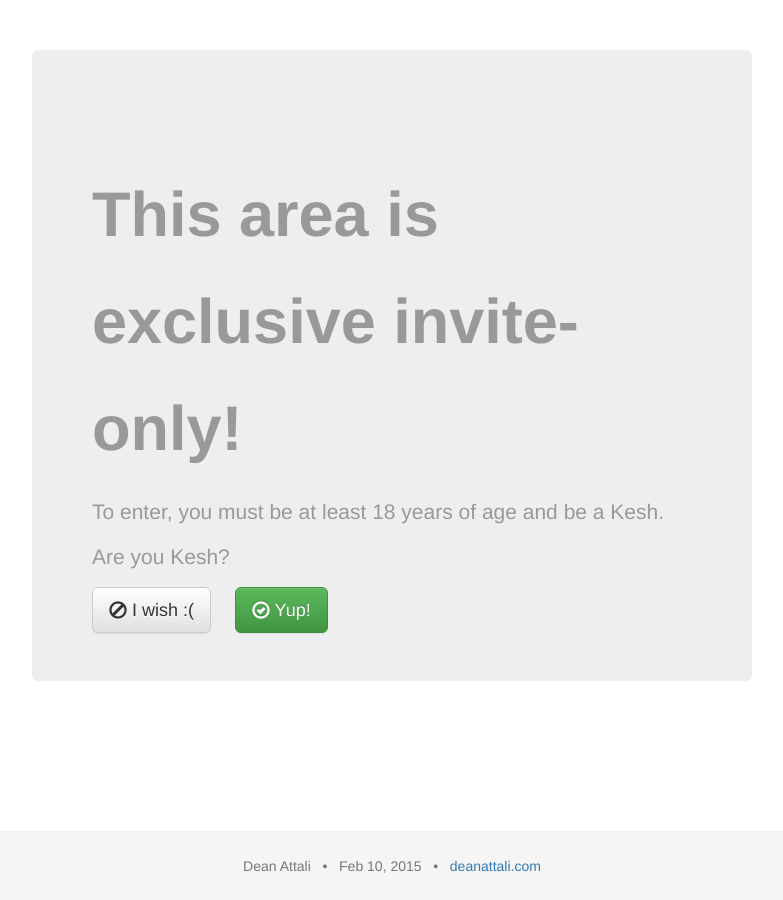
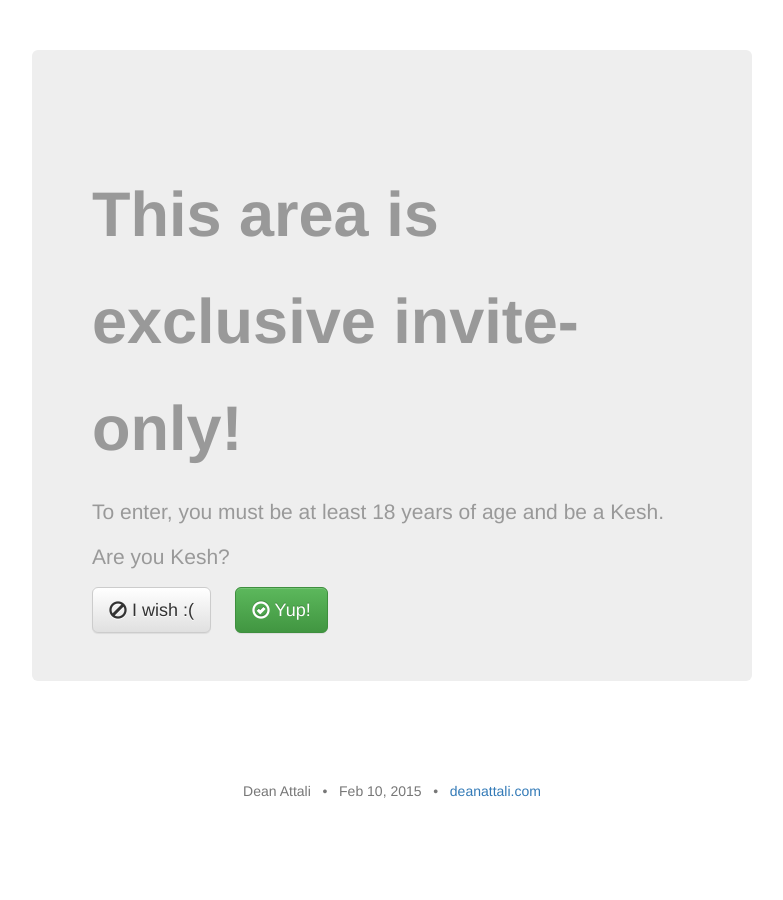
Before and after one commit to daattali/daattali.github.io, a Jekyll site: the page built from kesh.html, in a window 1280 px wide. Shown: the whole page, without its empty margins (248-1031 px from the left). Built offline with Jekyll 4.4.1, drawn with Linux system fonts in a browser that asks for light colours; Markdown is read by kramdown in place of the engine named in the settings.

Commit message:
change to style.css

```diff
--- a/css/style.css
+++ b/css/style.css
@@ -7,9 +7,7 @@
 }
 
 body {
-  ackground: #FFF;
-  font: 18px/1.4 $helvetica;
-  color: #A9A9A9;
+  background: #FFF;
   position: relative;
 }
 
@@ -286,11 +284,11 @@
   padding-bottom: 50px;
 }
 
-.footer-min {
+#footer.footer-min {
   position: fixed;
   bottom: 0;
   width: 100%;
-  line-height: 2em;
+  padding: 3px;
   background-color: #f5f5f5;
   border-top: 1px solid #eeeeee;
   text-align: center;
```
